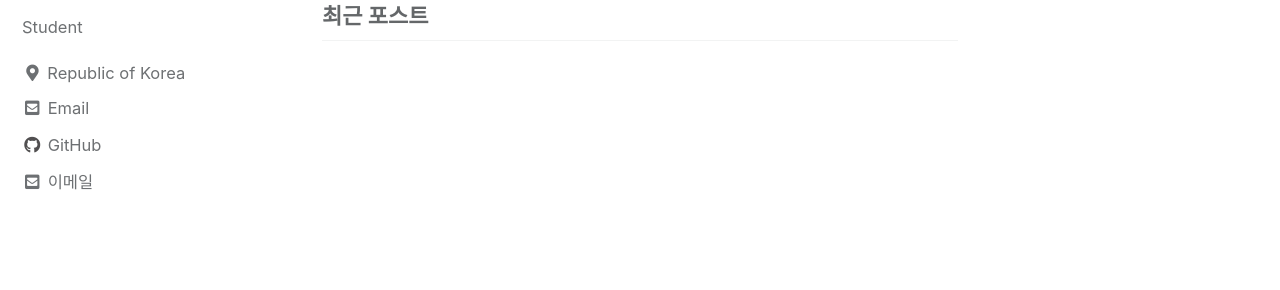
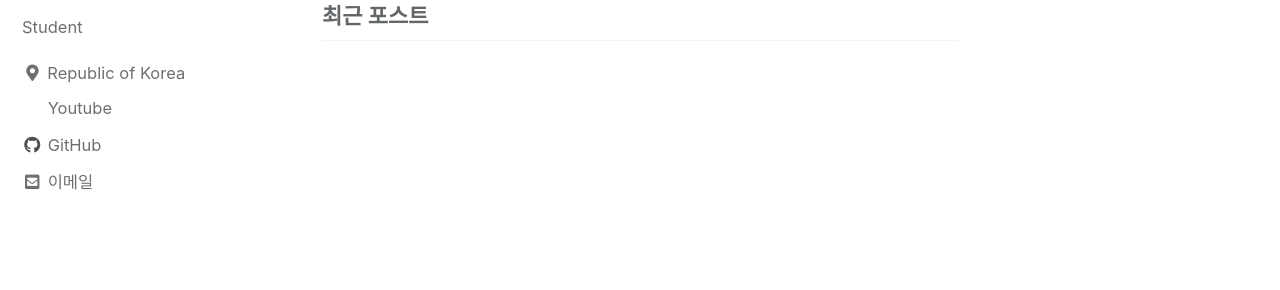
Before and after one commit to sundongpark/sundongpark.github.io, a Jekyll site: the page built from index.html, in a window 1280 px wide. Shown: the part 139-429 px from the top of the page. Built offline with Jekyll 4.4.1, drawn with Linux system fonts in a browser that asks for light colours; cached includes are drawn as plain includes; the list of posts is cut into pages by our own code.

Commit message:
Update _config.yml

```diff
--- a/_config.yml
+++ b/_config.yml
@@ -107,9 +107,12 @@ author:
   location         : "Republic of Korea"
   email            : "sundong99@naver.com"
   links:
+    - label: "Youtube"
+      icon: "fab fa-fw fa-youtube-play"
+      url: "https://www.youtube.com/channel/UCIUt83vyfY6J2wVFPjFTMvg"
     - label: "Email"
       icon: "fas fa-fw fa-envelope-square"
-      url: "mailto:sundong99@naver.com"
+      # url: "mailto:sundong99@naver.com"
     - label: "Website"
       icon: "fas fa-fw fa-link"
       # url: "https://your-website.com"
```
